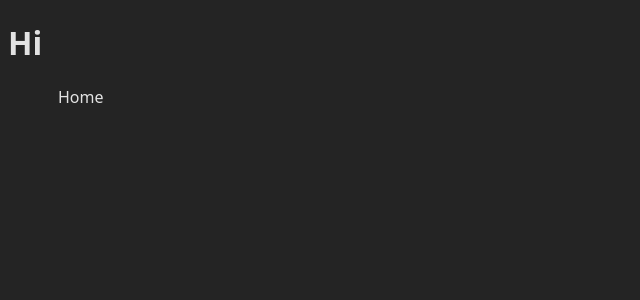
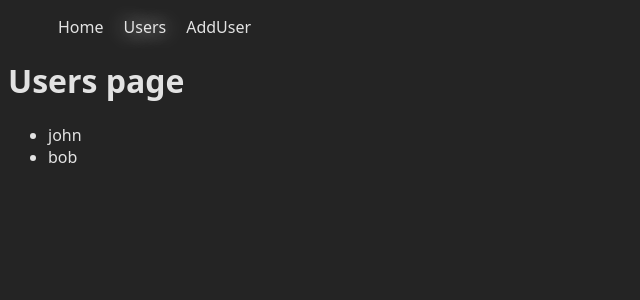
Before and after one commit to eldarasana/React2, a React (Vite) app: page /users in a window 1280 px wide. Before the commit this address had no page. Shown: the top 300 px of the page, without its empty margins (0-640 px from the left). Built offline with nearby package versions, Linux system fonts and the light colour scheme.

Commit message:
Dynamic users display, contitional rendering

```diff
--- a/src/App.jsx
+++ b/src/App.jsx
@@ -2,6 +2,8 @@ import { useState } from 'react'
 import { BrowserRouter, Router, Routes, Route, NavLink } from "react-router-dom";
 import './App.css'
 import Home from './components/Home.jsx'
+import Users from './components/Users.jsx'
+import AddUser from './components/AddUser.jsx'
 
 function App() {
 
@@ -12,16 +14,19 @@ function App() {
     <>
       <BrowserRouter>
 
-        <h1>Hi</h1>
-
 
         <ul>
           <NavLink to='/' activeclassname='active'>Home</NavLink>
+          <NavLink to='/users' activeclassname='active'>Users</NavLink>
+          <NavLink to='/add_user' activeclassname='active'>AddUser</NavLink>
         </ul>
 
 
         <Routes>
           <Route path='/' element={<Home/>}/>
+          <Route path='/users' element={<Users/>}/>
+          <Route path='/add_user' element={<AddUser/>}/>
+
         </Routes>
 
       </BrowserRouter>
--- /dev/null
+++ b/src/components/AddUser.jsx
@@ -0,0 +1,7 @@
+
+
+export default function AddUser(){
+    return (
+        <h1>ADD USER PAGE</h1>
+    )
+}
--- /dev/null
+++ b/src/components/Users.jsx
@@ -0,0 +1,33 @@
+
+export default function Users(){
+
+    let users_list=[ {name:'john', age:25}, {name:'bob', age:16}]
+
+    let user_list_jsx
+    if (users_list.length<1){
+        user_list_jsx = <p>User list is empty</p>
+    }
+    else{
+
+        user_list_jsx = users_list.map( (user)=>{
+            return(
+                <li>
+                    {user.name}
+                </li>
+            )
+        })
+
+
+    }
+
+
+    return (
+        <>
+
+            <h1>Users page</h1>
+            <ul>{user_list_jsx}</ul>
+
+        </>
+
+    )
+}
```
